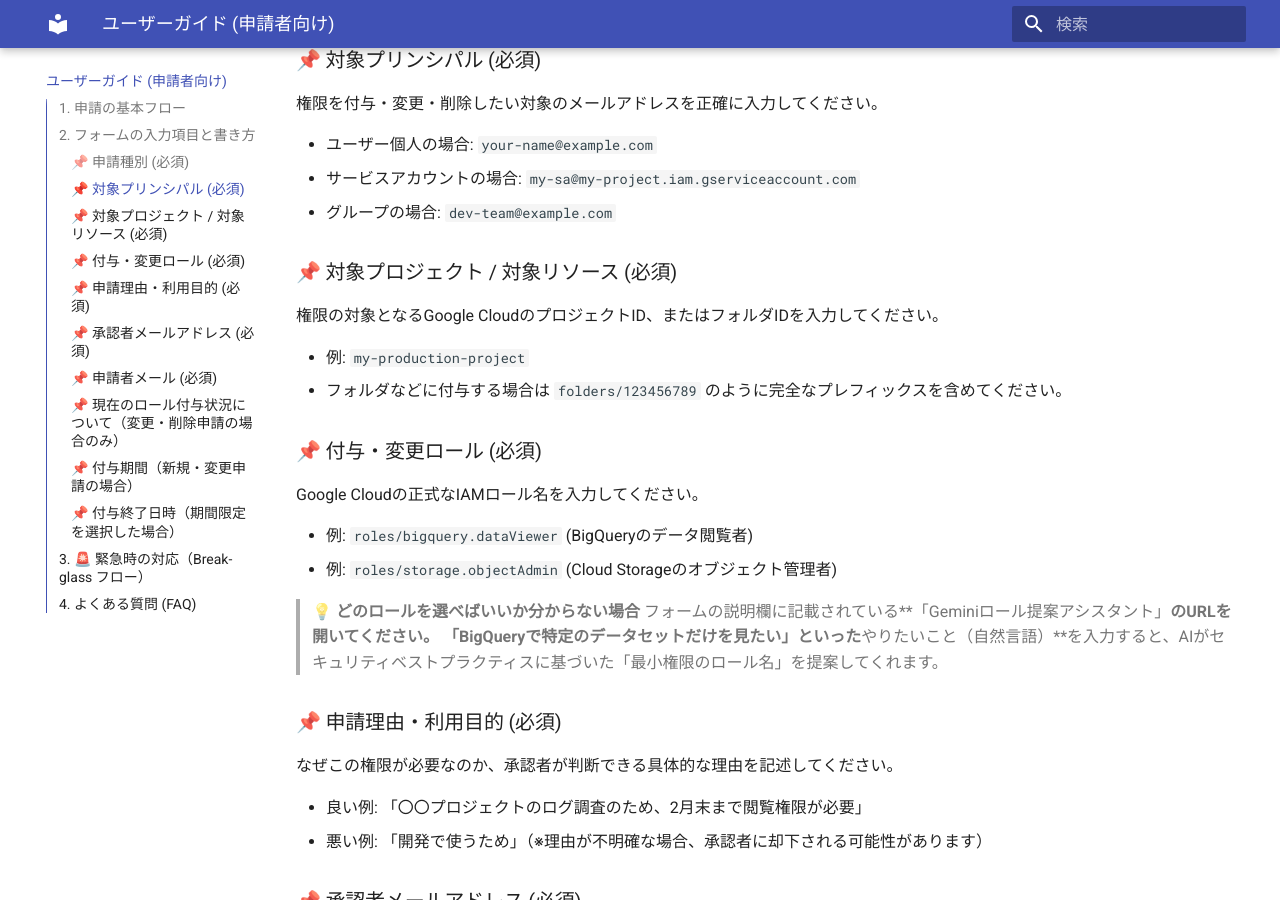
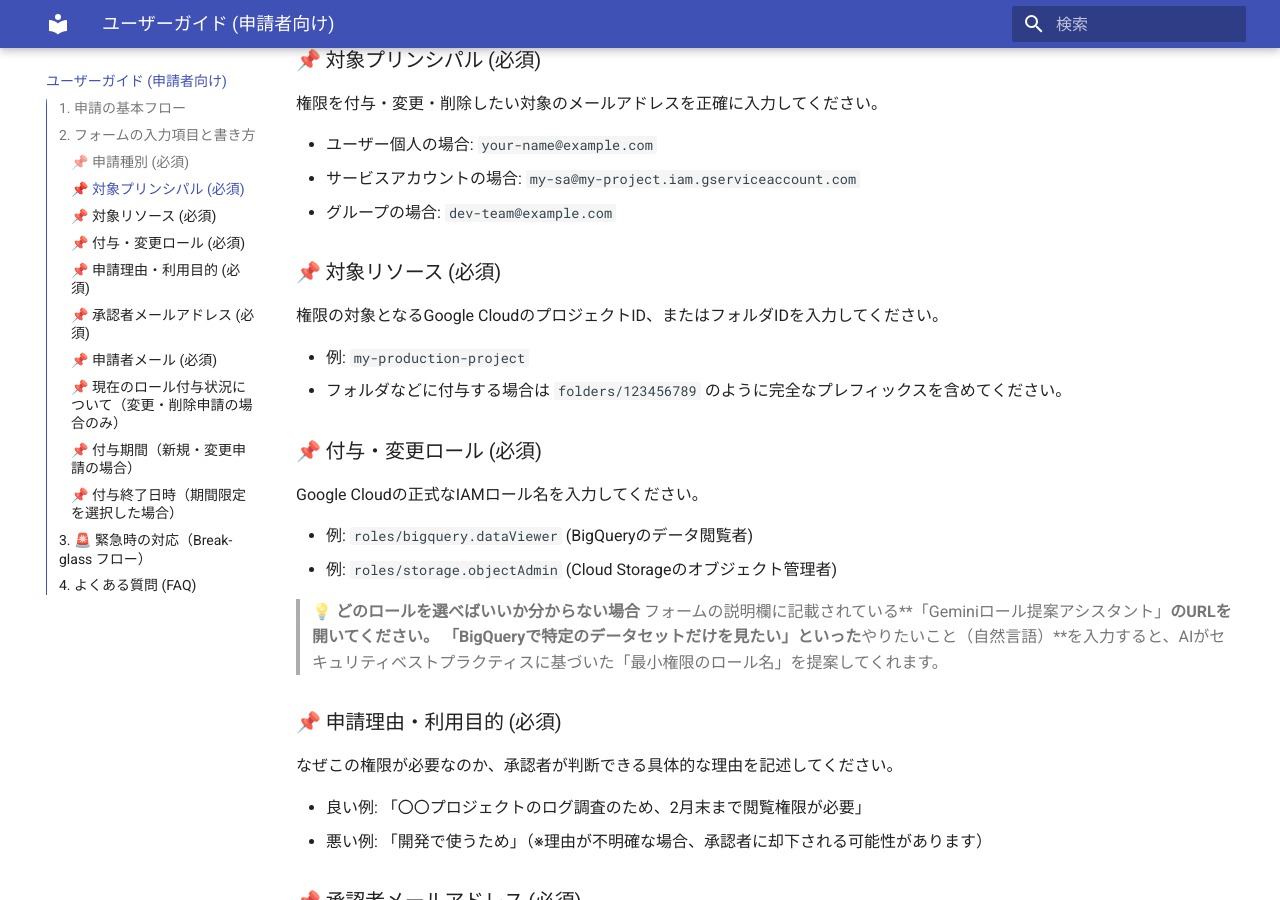
Before and after one commit to ea-Mitsuoka/cloud-access-manager, an MkDocs documentation site: the page built from docs/user-guide.md, in a window 1280 px wide and 900 px high, scrolled down 890 px. Built offline with MkDocs 1.6.1 and Material for MkDocs 9.7.7, drawn with Linux system fonts in a browser that asks for light colours.

Commit message:
docs(user-guide): update user guide

```diff
--- a/docs/user-guide.md
+++ b/docs/user-guide.md
@@ -35,7 +35,7 @@ ______________________________________________________________________
 - サービスアカウントの場合: `my-sa@my-project.iam.gserviceaccount.com`
 - グループの場合: `dev-team@example.com`
 
-### 📌 対象プロジェクト / 対象リソース (必須)
+### 📌 対象リソース (必須)
 
 権限の対象となるGoogle CloudのプロジェクトID、またはフォルダIDを入力してください。
 
```
